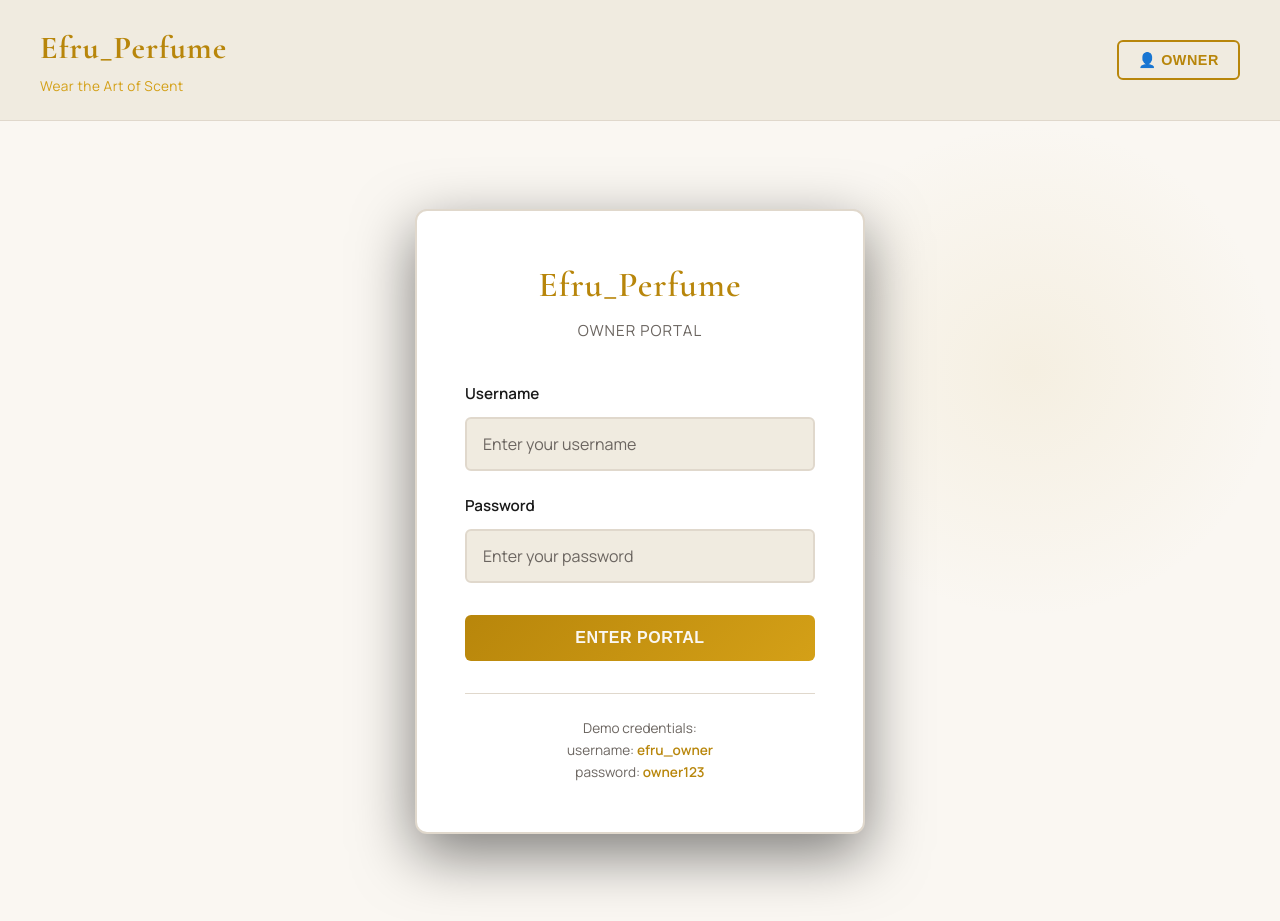
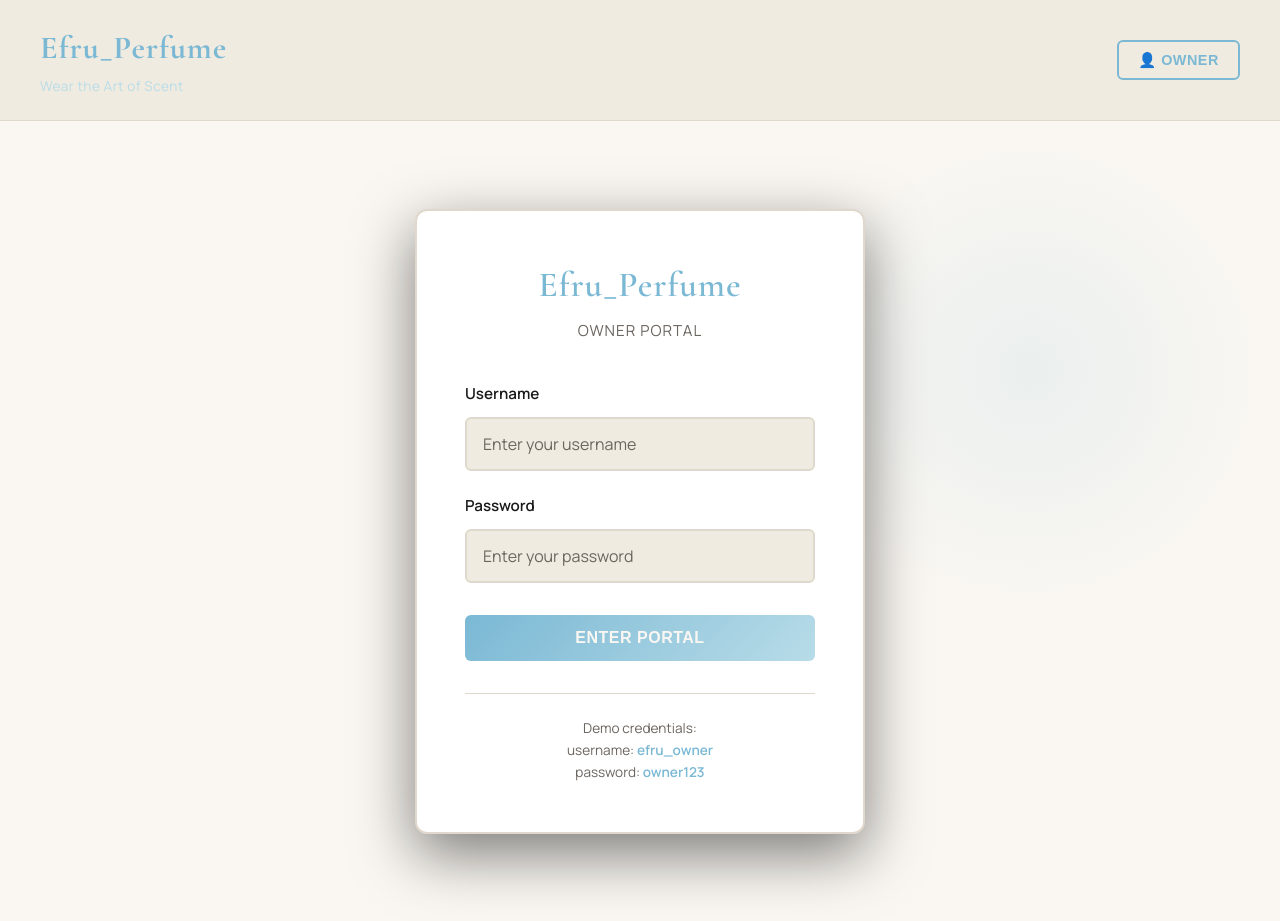
Before and after one commit to petrosasmamaw/efru_perfume, a React (Vite) app: page /owner/login in a window 1280 px wide. Built offline with nearby package versions, Linux system fonts and the light colour scheme; no server answers.

Commit message:
theme: replace gold accents with glacial silver-blue palette across UI

```diff
--- a/src/components/Navbar.css
+++ b/src/components/Navbar.css
@@ -67,7 +67,7 @@
 .btn-owner:hover {
   background: var(--gold-primary);
   color: var(--bg-primary);
-  box-shadow: 0 0 15px rgba(201, 168, 76, 0.3);
+  box-shadow: 0 0 15px rgba(122, 184, 212, 0.3);
 }
 
 .btn-logout {
--- a/src/components/OrderModal.css
+++ b/src/components/OrderModal.css
@@ -101,7 +101,7 @@
 .form-group textarea:focus {
   outline: none;
   border-color: var(--gold-primary);
-  box-shadow: 0 0 10px rgba(201, 168, 76, 0.3);
+  box-shadow: 0 0 10px rgba(122, 184, 212, 0.3);
 }
 
 .form-group textarea {
--- a/src/components/OrdersTable.css
+++ b/src/components/OrdersTable.css
@@ -87,7 +87,7 @@
 
 .order-card:hover {
   border-color: var(--gold-primary);
-  box-shadow: 0 0 20px rgba(201, 168, 76, 0.15);
+  box-shadow: 0 0 20px rgba(122, 184, 212, 0.15);
 }
 
 .order-card-header {
--- a/src/components/PerfumeCard.css
+++ b/src/components/PerfumeCard.css
@@ -11,7 +11,7 @@
 
 .perfume-card:hover {
   border-color: var(--gold-primary);
-  box-shadow: 0 12px 32px rgba(201, 168, 76, 0.2);
+  box-shadow: 0 12px 32px rgba(122, 184, 212, 0.2);
   transform: translateY(-6px);
 }
 
@@ -119,7 +119,7 @@
 .btn-order:hover {
   background: var(--gold-light);
   border-color: var(--gold-light);
-  box-shadow: 0 8px 20px rgba(201, 168, 76, 0.4);
+  box-shadow: 0 8px 20px rgba(122, 184, 212, 0.4);
 }
 
 .btn-order.disabled {
--- a/src/index.css
+++ b/src/index.css
@@ -1,16 +1,24 @@
 @import url('https://fonts.googleapis.com/css2?family=Cormorant+Garamond:wght@300;400;500;600;700&family=Manrope:wght@400;500;600;700&display=swap');
 
 :root {
-  /* Warm dark default */
+  /* Glacial silver-blue default */
   --bg-primary: #0d0b08;
   --bg-secondary: #17130f;
   --bg-card: #1c1814;
-  --gold-primary: #d4a843;
-  --gold-light: #e1bb64;
+  --accent-primary: #7ab8d4;
+  --accent-light: #b8dce8;
+  --accent-dark: #4a8fa8;
+  --accent-glow: rgba(122, 184, 212, 0.2);
+  --text-accent: #b8dce8;
+  --border-accent: #5a9fb8;
+  --btn-bg: #7ab8d4;
+  --btn-hover: #b8dce8;
+  --gold-primary: var(--accent-primary);
+  --gold-light: var(--accent-light);
   --text-primary: #f5f0e5;
   --text-muted: #b4a992;
   --border: #2e2820;
-  --accent: #b8860b;
+  --accent: var(--accent-dark);
   --success: #2e8b57;
   --danger: #c0392b;
 
@@ -26,18 +34,26 @@
   -moz-osx-font-smoothing: grayscale;
 }
 
-/* Optional light luxury palette */
+/* Light mode variant */
 @media (prefers-color-scheme: light) {
   :root {
     --bg-primary: #faf7f2;
     --bg-secondary: #f0ebe0;
     --bg-card: #ffffff;
-    --gold-primary: #b8860b;
-    --gold-light: #d4a017;
+    --accent-primary: #7ab8d4;
+    --accent-light: #b8dce8;
+    --accent-dark: #4a8fa8;
+    --accent-glow: rgba(122, 184, 212, 0.2);
+    --text-accent: #4a8fa8;
+    --border-accent: #5a9fb8;
+    --btn-bg: #7ab8d4;
+    --btn-hover: #b8dce8;
+    --gold-primary: var(--accent-primary);
+    --gold-light: var(--accent-light);
     --text-primary: #1a1a1a;
     --text-muted: #6b6560;
     --border: #e0d8cc;
-    --accent: #8b6914;
+    --accent: var(--accent-dark);
     --success: #2f7d4b;
     --danger: #b93a30;
   }
--- a/src/pages/Dashboard.css
+++ b/src/pages/Dashboard.css
@@ -113,7 +113,7 @@
 
 .perfume-row:hover {
   border-color: var(--gold-primary);
-  box-shadow: 0 0 20px rgba(201, 168, 76, 0.15);
+  box-shadow: 0 0 20px rgba(122, 184, 212, 0.15);
 }
 
 .perfume-image {
--- a/src/pages/Home.css
+++ b/src/pages/Home.css
@@ -30,7 +30,7 @@
   text-transform: uppercase;
   color: var(--text-primary);
   margin: 0 0 1rem;
-  text-shadow: 0 0 30px rgba(201, 168, 76, 0.2);
+  text-shadow: 0 0 30px rgba(122, 184, 212, 0.2);
   animation: fadeInDown 0.8s ease;
 }
 
@@ -57,7 +57,7 @@
   right: 0;
   width: 400px;
   height: 400px;
-  background: radial-gradient(circle, rgba(201, 168, 76, 0.1) 0%, transparent 70%);
+  background: radial-gradient(circle, rgba(122, 184, 212, 0.12) 0%, transparent 70%);
   border-radius: 50%;
   z-index: 1;
 }
@@ -133,7 +133,7 @@
 
 .collection-search input:focus {
   border-color: var(--gold-primary);
-  box-shadow: 0 0 0 2px rgba(212, 168, 67, 0.2);
+  box-shadow: 0 0 0 2px rgba(122, 184, 212, 0.24);
 }
 
 .perfumes-grid {
--- a/src/pages/OwnerLogin.css
+++ b/src/pages/OwnerLogin.css
@@ -15,7 +15,7 @@
   right: 0;
   width: 500px;
   height: 500px;
-  background: radial-gradient(circle, rgba(201, 168, 76, 0.1) 0%, transparent 70%);
+  background: radial-gradient(circle, rgba(122, 184, 212, 0.12) 0%, transparent 70%);
   border-radius: 50%;
   z-index: 0;
 }
@@ -97,7 +97,7 @@
 .form-group input:focus {
   outline: none;
   border-color: var(--gold-primary);
-  box-shadow: 0 0 15px rgba(201, 168, 76, 0.3);
+  box-shadow: 0 0 15px rgba(122, 184, 212, 0.3);
 }
 
 .error-message {
@@ -139,7 +139,7 @@
 }
 
 .btn-login:hover {
-  box-shadow: 0 8px 25px rgba(201, 168, 76, 0.4);
+  box-shadow: 0 8px 25px rgba(122, 184, 212, 0.4);
   transform: translateY(-2px);
 }
 
```
